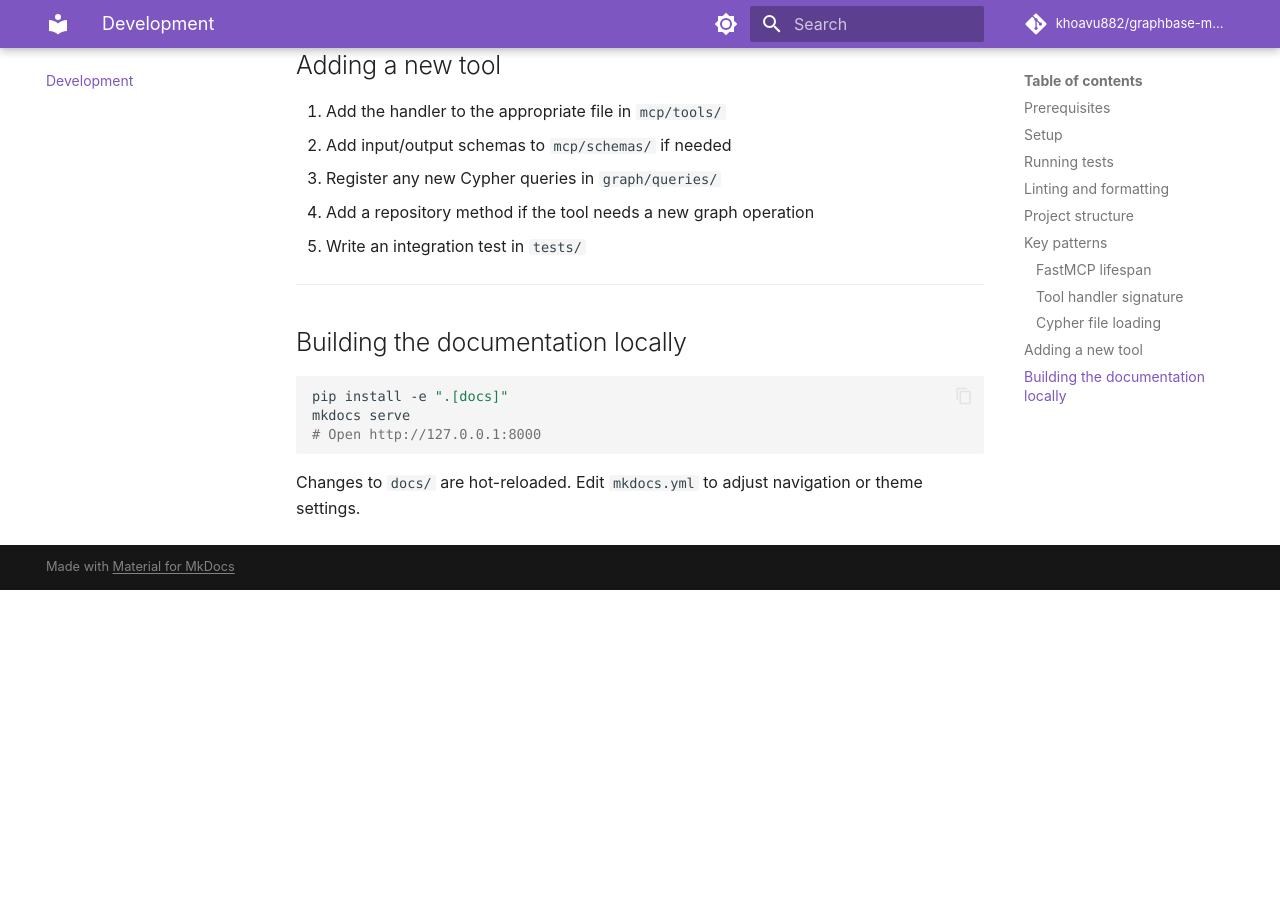
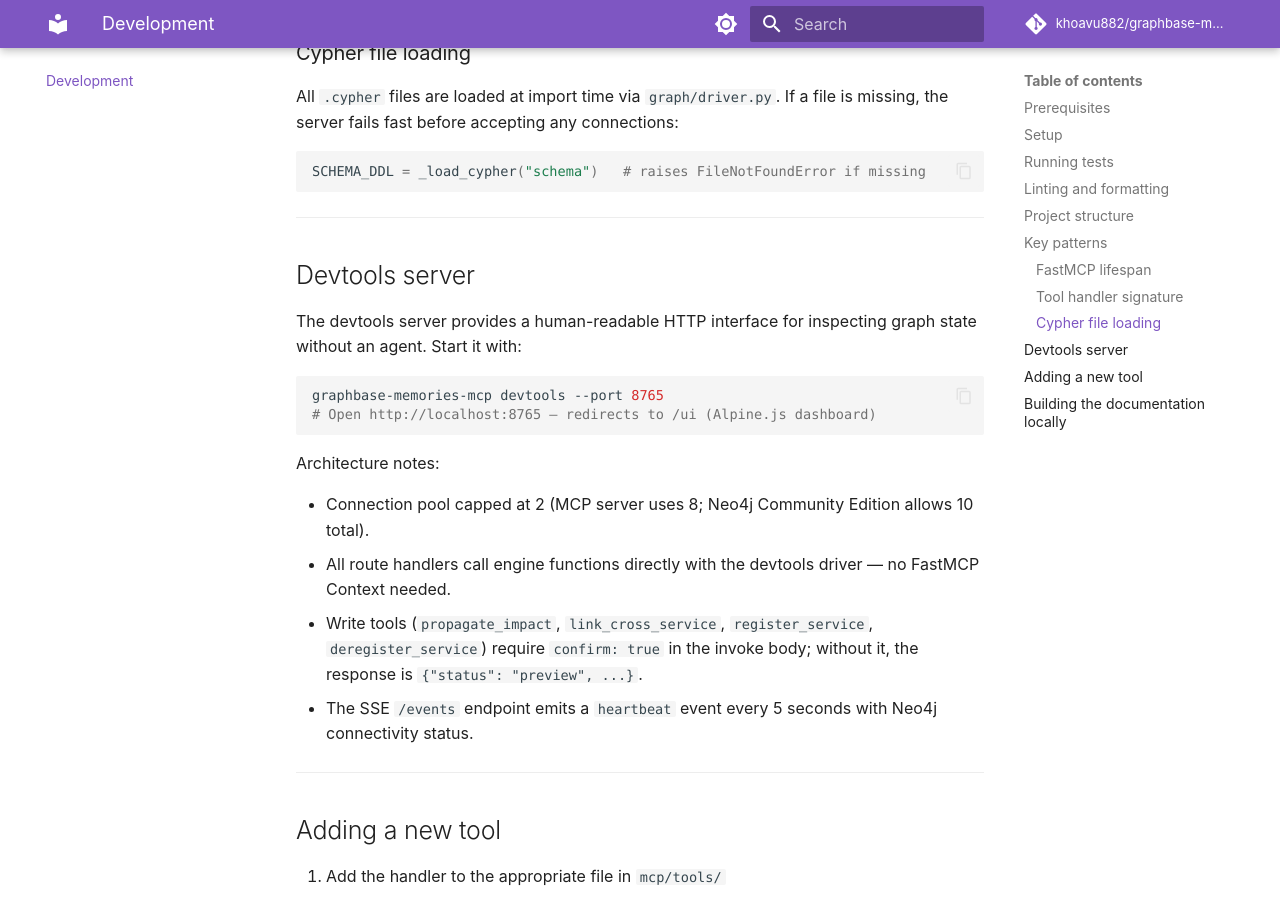
Before and after one commit to khoavu882/graphbase-memories-mcp, an MkDocs documentation site: the page built from docs/development.md, in a window 1280 px wide and 900 px high, scrolled down 3190 px. Built offline with MkDocs 1.6.1 and Material for MkDocs 9.7.7, drawn with Linux system fonts in a browser that asks for light colours; comment, search, counter and statistics services are not loaded; before the commit the page ends 3780 px from its top, so only the background shows below that; some of the changed text lies outside the part shown.

Commit message:
docs: update tool count to 20, devtools endpoints, and WTMP/federation coverage

````diff
--- a/docs/development.md
+++ b/docs/development.md
@@ -95,7 +95,18 @@
 │   ├── models.py         Node dataclasses
 │   ├── queries/          .cypher files (schema, retrieval, write, dedup, hygiene)
 │   └── repositories/     One repo class per node type
-└── devtools/             FastAPI HTTP inspection server
+└── devtools/             FastAPI HTTP inspection server + Alpine.js UI
+    ├── server.py         FastAPI app, lifespan, router mounting (pool=2)
+    ├── routes/           14 HTTP endpoint handlers
+    │   ├── events.py     SSE heartbeat stream
+    │   ├── memory.py     Memory node list/get/search/relationships
+    │   ├── projects.py   Project registry with staleness + node counts
+    │   ├── tools.py      MCP tool registry + engine-direct invocation
+    │   ├── health.py     Graph stats, workspace health, conflicts
+    │   └── hygiene.py    Hygiene status + run control
+    └── ui/               Alpine.js single-page dashboard
+        ├── index.html    5-tab SPA (Projects/Tools/Health/Memory/Hygiene)
+        └── static/       app.js + alpine.min.js
 ```
 
 ---
@@ -147,6 +158,24 @@
 
 ---
 
+## Devtools server
+
+The devtools server provides a human-readable HTTP interface for inspecting graph state without an agent. Start it with:
+
+```bash
+graphbase-memories-mcp devtools --port 8765
+# Open http://localhost:8765 — redirects to /ui (Alpine.js dashboard)
+```
+
+Architecture notes:
+
+- Connection pool capped at 2 (MCP server uses 8; Neo4j Community Edition allows 10 total).
+- All route handlers call engine functions directly with the devtools driver — no FastMCP Context needed.
+- Write tools (`propagate_impact`, `link_cross_service`, `register_service`, `deregister_service`) require `confirm: true` in the invoke body; without it, the response is `{"status": "preview", ...}`.
+- The SSE `/events` endpoint emits a `heartbeat` event every 5 seconds with Neo4j connectivity status.
+
+---
+
 ## Adding a new tool
 
 1. Add the handler to the appropriate file in `mcp/tools/`
````
Also changed, not shown: README.md (+29 -5 lines), docs/index.md (+10 -3 lines), docs/tools/index.md (+2 -1 lines).
